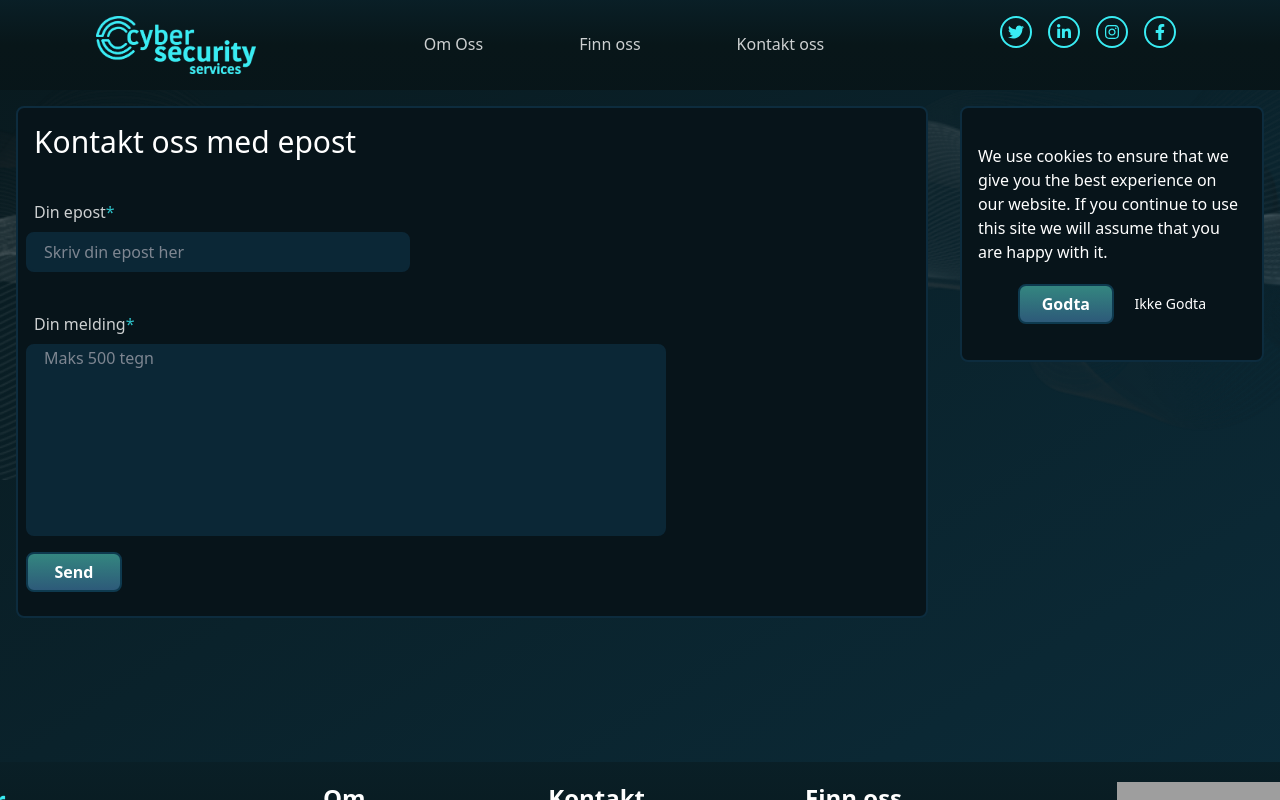
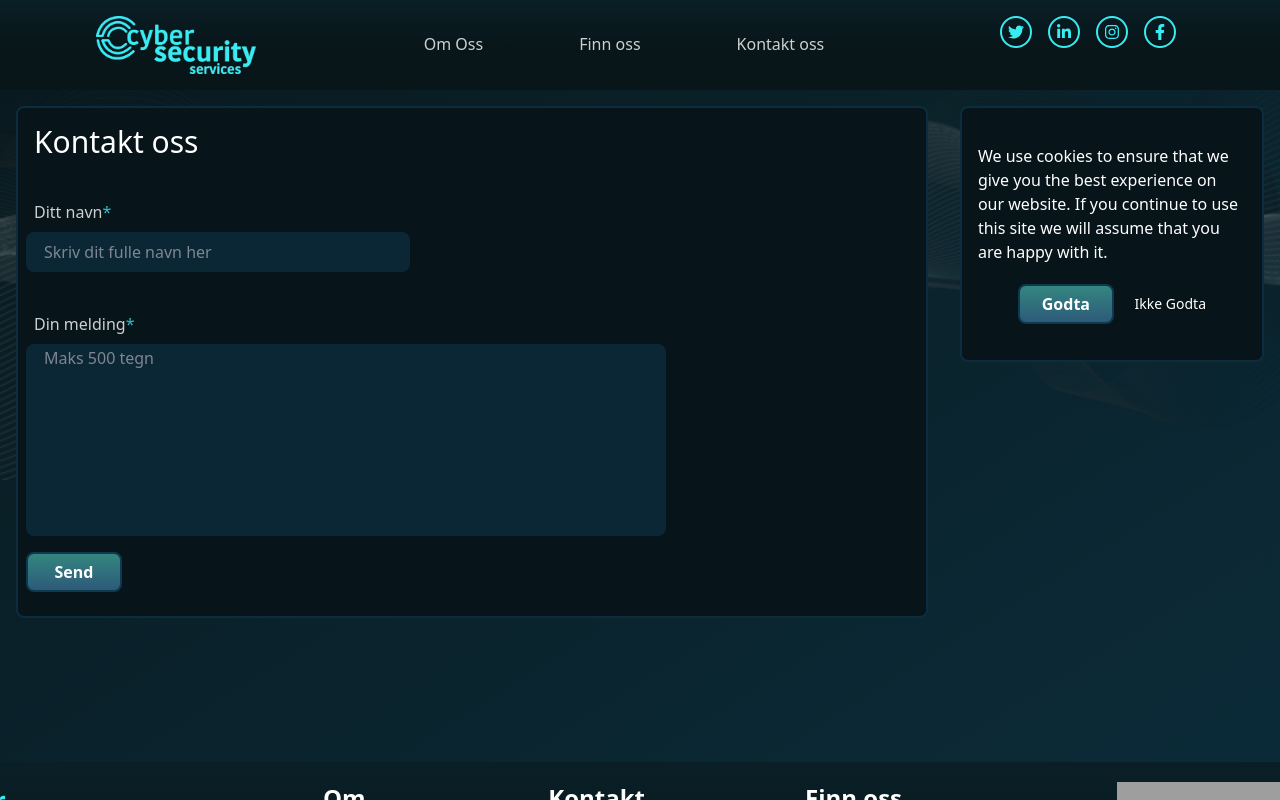
Before and after one commit to BrageHage/CyberSecurityServices, a React (Vite) app in the folder CyberSecurityServices/: page /kontakt in a window 1280 px wide. Built offline with nearby package versions, Linux system fonts and the light colour scheme; grey boxes are pictures that could not be loaded.

Commit message:
LAgt til kontaktskjema som sender deg til mail ting

```diff
--- a/CyberSecurityServices/src/Pages/Contact.tsx
+++ b/CyberSecurityServices/src/Pages/Contact.tsx
@@ -1,24 +1,41 @@
+import { useState } from "react";
 import CookieComponent from "../components/CookieComponent";
 
 const KontaktSkjema = () => {
+  const [name, setName] = useState("");
+  const [message, setMessage] = useState("");
+
   const handleSubmit = () => {
-    alert("Din melding er sendt!");
+    if (name === "" || message === "") {
+      alert("Vennligst fyll ut alle feltene");
+    } else if (message.length > 500) {
+      alert("Meldingen din er for lang");
+    } else {
+      const emailLink = `mailto:brage_hagelund@outlook.com?subject=Contact%20Form%20Submission&body=${encodeURIComponent(
+        `Name: ${name}\n\n${message}`
+      )}`;
+      window.open(emailLink);
+      alert("Meldingen din er sendt!");
+    }
   };
+
   return (
     <div className="w-screen flex justify-center">
       <div className="flex flex-col w-[60rem] h-[32rem] bg-gradient-to- from bg-MainBackground to-SecondaryBackground rounded-lg border-ThirdBackground border-2 m-4">
         <h2 className="text-MainText flex px-4 text-3xl text-start mt-4">
-          Kontakt oss med epost
+          Kontakt oss
         </h2>
         <div className="flex flex-col justify-start mt-8">
           <p className="text-MainText flex px-4 text-base opacity-80 mt-2 mr-4 text-start">
-            Din epost
+            Ditt navn
             <p className="text-MainButton">*</p>
           </p>
           <input
             type="text"
             className="w-96 h-10 bg-ThirdBackground rounded-lg border-ThirdBackground border-2 mt-2 ml-2 text-MainText flex px-4 text-base opacity-80 text-start "
-            placeholder="Skriv din epost her"
+            placeholder="Skriv dit fulle navn her"
+            value={name}
+            onChange={(e) => setName(e.target.value)}
           />
         </div>
         <div className="flex flex-col justify-start mt-8">
@@ -29,6 +46,8 @@ const KontaktSkjema = () => {
           <textarea
             className="w-[40rem] h-48 bg-ThirdBackground rounded-lg border-ThirdBackground border-2 mt-2 ml-2 text-MainText flex px-4 text-base opacity-80 text-start resize-none"
             placeholder="Maks 500 tegn"
+            value={message}
+            onChange={(e) => setMessage(e.target.value)}
           />
         </div>
         <div className="flex flex-row justify-start mt-4 px-2">
```
Also changed, not shown: 2 other files (tests, documents, lock files or other folders).
